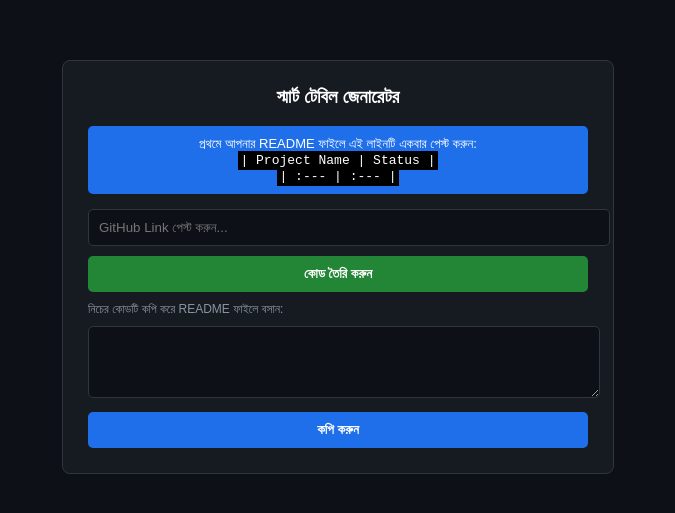
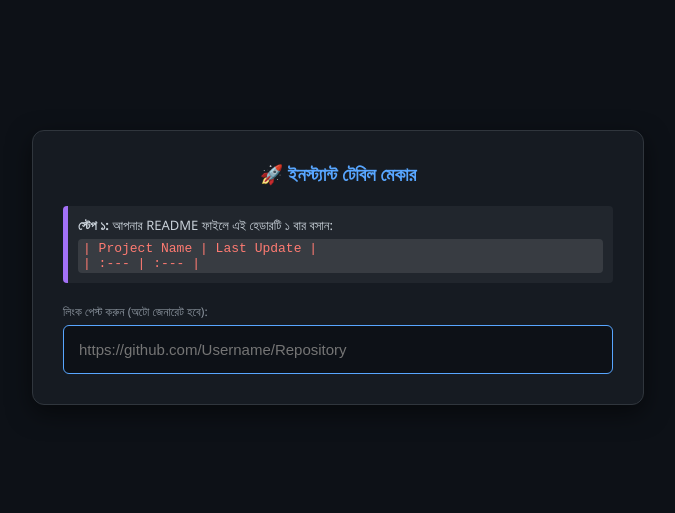
Before and after one commit to LS-Station/tool-generator, a plain HTML site: page index.html in a window 1280 px wide. Shown: the part 133-646 px from the top of the page, without its empty margins (302-977 px from the left). Drawn offline with Linux system fonts and the light colour scheme.

Commit message:
Update index.html

```diff
--- a/index.html
+++ b/index.html
@@ -3,60 +3,172 @@
 <head>
     <meta charset="UTF-8">
     <meta name="viewport" content="width=device-width, initial-scale=1.0">
-    <title>Fixed GitHub Generator</title>
+    <title>Instant GitHub Table Generator</title>
     <style>
-        body { font-family: sans-serif; background: #0d1117; color: white; display: flex; justify-content: center; align-items: center; height: 100vh; margin: 0; }
-        .box { background: #161b22; padding: 25px; border-radius: 8px; width: 90%; max-width: 500px; border: 1px solid #30363d; }
-        input { width: 100%; padding: 10px; margin-bottom: 10px; background: #0d1117; border: 1px solid #30363d; color: white; border-radius: 5px; }
-        button { width: 100%; padding: 10px; background: #238636; color: white; border: none; border-radius: 5px; cursor: pointer; font-weight: bold; }
-        button:hover { background: #2ea043; }
-        .header-info { background: #1f6feb; padding: 10px; border-radius: 5px; margin-bottom: 15px; font-size: 13px; text-align: center; }
-        textarea { width: 100%; height: 60px; background: #0d1117; border: 1px solid #30363d; color: #58a6ff; margin-top: 10px; padding: 5px; border-radius: 5px; }
-        label { font-size: 12px; color: #8b949e; display: block; margin-top: 10px; }
+        body {
+            font-family: 'Segoe UI', Tahoma, Geneva, Verdana, sans-serif;
+            background-color: #0d1117; /* GitHub Dark Background */
+            color: #c9d1d9;
+            display: flex;
+            justify-content: center;
+            align-items: center;
+            height: 100vh;
+            margin: 0;
+        }
+        .container {
+            background-color: #161b22;
+            padding: 30px;
+            border-radius: 12px;
+            box-shadow: 0 8px 24px rgba(0,0,0,0.5);
+            width: 90%;
+            max-width: 550px;
+            border: 1px solid #30363d;
+        }
+        h3 { text-align: center; color: #58a6ff; margin-top: 0; margin-bottom: 20px; }
+
+        /* Header Info Box */
+        .info-box {
+            background: #21262d;
+            border-left: 5px solid #a371f7;
+            padding: 10px;
+            margin-bottom: 20px;
+            font-size: 13px;
+            border-radius: 4px;
+        }
+        .code-snippet {
+            font-family: monospace;
+            background: rgba(255,255,255,0.1);
+            padding: 2px 5px;
+            border-radius: 4px;
+            color: #ff7b72;
+            display: block;
+            margin-top: 5px;
+            user-select: all; /* Easy select */
+        }
+
+        /* Input Field */
+        input {
+            width: 100%;
+            padding: 15px;
+            box-sizing: border-box;
+            background: #0d1117;
+            border: 1px solid #30363d;
+            color: white;
+            border-radius: 6px;
+            font-size: 15px;
+            outline: none;
+            transition: 0.3s;
+        }
+        input:focus { border-color: #58a6ff; }
+
+        /* Output Area */
+        .output-section {
+            margin-top: 20px;
+            display: none; /* Hidden by default */
+        }
+        textarea {
+            width: 100%;
+            height: 70px;
+            background: #0d1117;
+            border: 1px solid #238636; /* Green border when active */
+            color: #79c0ff;
+            border-radius: 6px;
+            padding: 10px;
+            box-sizing: border-box;
+            font-family: monospace;
+            font-size: 13px;
+            margin-bottom: 10px;
+        }
+
+        /* Large Copy Button */
+        .copy-btn {
+            width: 100%;
+            padding: 12px;
+            background-color: #238636;
+            color: white;
+            border: none;
+            border-radius: 6px;
+            cursor: pointer;
+            font-size: 16px;
+            font-weight: bold;
+            display: flex;
+            align-items: center;
+            justify-content: center;
+            gap: 10px;
+        }
+        .copy-btn:hover { background-color: #2ea043; }
+        .copy-btn:active { transform: scale(0.98); }
+
+        .label-text { font-size: 12px; color: #8b949e; margin-bottom: 5px; display: block; }
     </style>
 </head>
 <body>
 
-<div class="box">
-    <h3 style="text-align:center; margin-top:0;">স্মার্ট টেবিল জেনারেটর</h3>
+<div class="container">
+    <h3>🚀 ইনস্ট্যান্ট টেবিল মেকার</h3>
 
-    <div class="header-info">
-        প্রথমে আপনার README ফাইলে এই লাইনটি একবার পেস্ট করুন:<br>
-        <code style="background:#000; padding:2px;">| Project Name | Status |</code><br>
-        <code style="background:#000; padding:2px;">| :--- | :--- |</code>
+    <div class="info-box">
+        <strong>স্টেপ ১:</strong> আপনার README ফাইলে এই হেডারটি ১ বার বসান:<br>
+        <span class="code-snippet">| Project Name | Last Update |<br>| :--- | :--- |</span>
     </div>
 
-    <input type="text" id="link" placeholder="GitHub Link পেস্ট করুন...">
-    <button onclick="makeRow()">কোড তৈরি করুন</button>
+    <label class="label-text">লিংক পেস্ট করুন (অটো জেনারেট হবে):</label>
+    <input type="text" id="urlInput" placeholder="https://github.com/Username/Repository" oninput="autoGenerate()" autofocus>
 
-    <label>নিচের কোডটি কপি করে README ফাইলে বসান:</label>
-    <textarea id="output" readonly></textarea>
+    <div id="resultArea" class="output-section">
+        <label class="label-text">আপনার কোড তৈরি হয়ে গেছে:</label>
+        <textarea id="outputCode" readonly onclick="this.select()"></textarea>
 
-    <button onclick="copy()" style="background:#1f6feb; margin-top:10px;">কপি করুন</button>
+        <button class="copy-btn" onclick="copyText()">
+            📋 কপি করুন
+        </button>
+    </div>
 </div>
 
 <script>
-    function makeRow() {
-        var url = document.getElementById("link").value.trim();
+    function autoGenerate() {
+        var url = document.getElementById("urlInput").value.trim();
+        var resultArea = document.getElementById("resultArea");
+
+        // Remove trailing slash
         if(url.endsWith('/')) url = url.slice(0, -1);
 
-        try {
-            var parts = url.split("/");
-            var user = parts[3];
-            var repo = parts[4];
+        // Basic validation logic
+        if (url.includes("github.com") && url.split("/").length >= 5) {
+            try {
+                var parts = url.split("/");
+                var user = parts[3];
+                var repo = parts[4];
 
-            // This creates a clean TABLE ROW
-            var code = `| **[${repo}](${url})** | ![Update](https://img.shields.io/github/last-commit/${user}/${repo}?style=flat-square&color=2ea44f) |`;
+                // Generating the Table Row Format
+                // Using 'flat-square' style for cleaner look
+                var markdown = `| **[${repo}](${url})** | ![Update](https://img.shields.io/github/last-commit/${user}/${repo}?style=flat-square&color=2ea44f) |`;
 
-            document.getElementById("output").value = code;
-        } catch (e) { alert("লিংকটি ভুল!"); }
+                document.getElementById("outputCode").value = markdown;
+                resultArea.style.display = "block"; // Show the result box
+            } catch (e) {
+                // Do nothing if parsing fails mid-typing
+            }
+        } else {
+            resultArea.style.display = "none"; // Hide if invalid
+        }
     }
 
-    function copy() {
-        var c = document.getElementById("output");
-        c.select();
+    function copyText() {
+        var copyText = document.getElementById("outputCode");
+        copyText.select();
         document.execCommand("copy");
-        alert("কপি হয়েছে!");
+
+        // Button Feedback
+        var btn = document.querySelector(".copy-btn");
+        var originalText = btn.innerHTML;
+        btn.innerHTML = "✅ কপি হয়েছে!";
+        btn.style.backgroundColor = "#1f6feb";
+
+        setTimeout(function(){
+            btn.innerHTML = originalText;
+            btn.style.backgroundColor = "#238636";
+        }, 1500);
     }
 </script>
 
```
